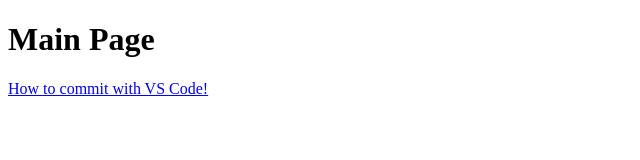
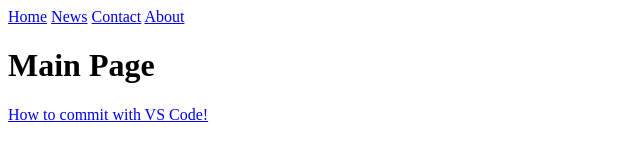
Before and after one commit to YoselineGuerrero/html_tester, a plain HTML site: page index.html in a window 1280 px wide. Shown: the whole page, without its empty margins (0-640 px from the left). Drawn offline with nearby package versions, Linux system fonts and the light colour scheme.

Commit message:
testing navbar

```diff
--- a/index.html
+++ b/index.html
@@ -1,9 +1,18 @@
 <!DOCTYPE html>
 <html>
 <head>
+    <script src="jquery.js"></script>
+    <script>
+    $(function(){
+      $("#includedContent").load("/navbar.html");
+    });
+    </script>
 <title>Main Page</title>
 </head>
+
+
 <body>
+    <div id="includedContent"></div>
 
 <h1>Main Page</h1>
 <a HREF="/commit.html">How to commit with VS Code!</a>
--- /dev/null
+++ b/navbar.html
@@ -0,0 +1,6 @@
+<div class="topnav">
+    <a class="active" href="#home">Home</a>
+    <a href="#news">News</a>
+    <a href="#contact">Contact</a>
+    <a href="#about">About</a>
+  </div>
```
